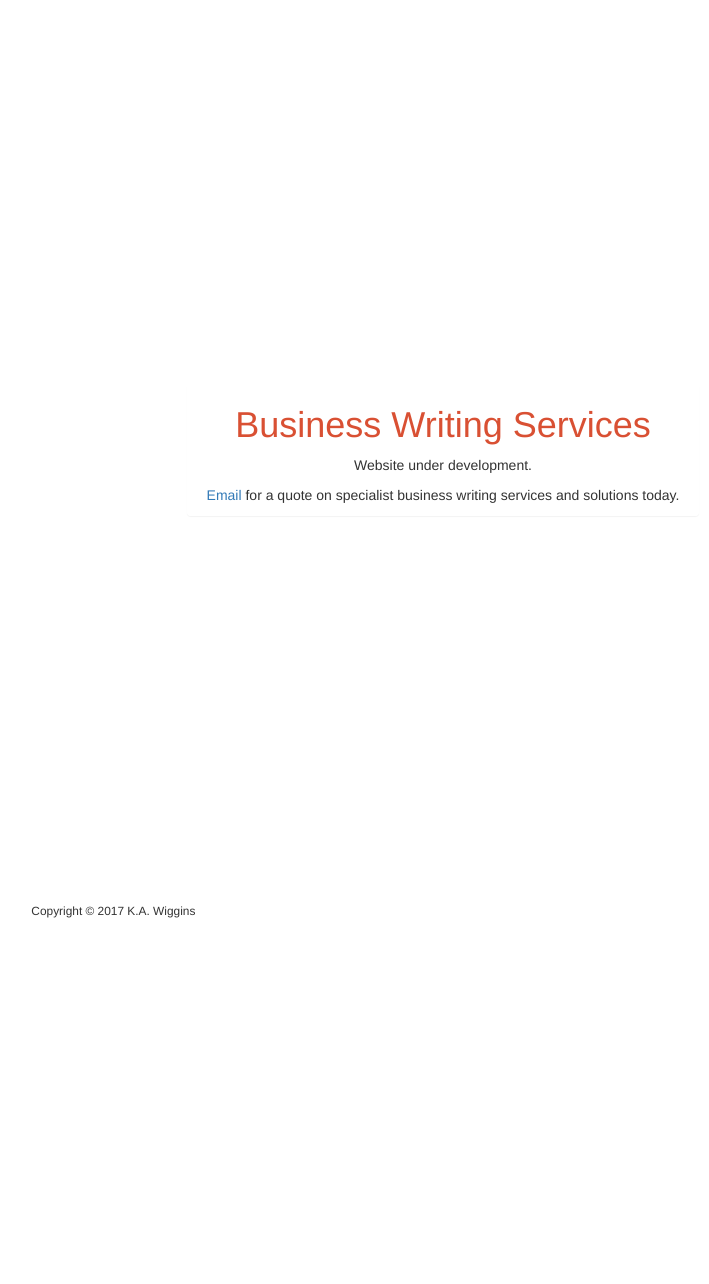
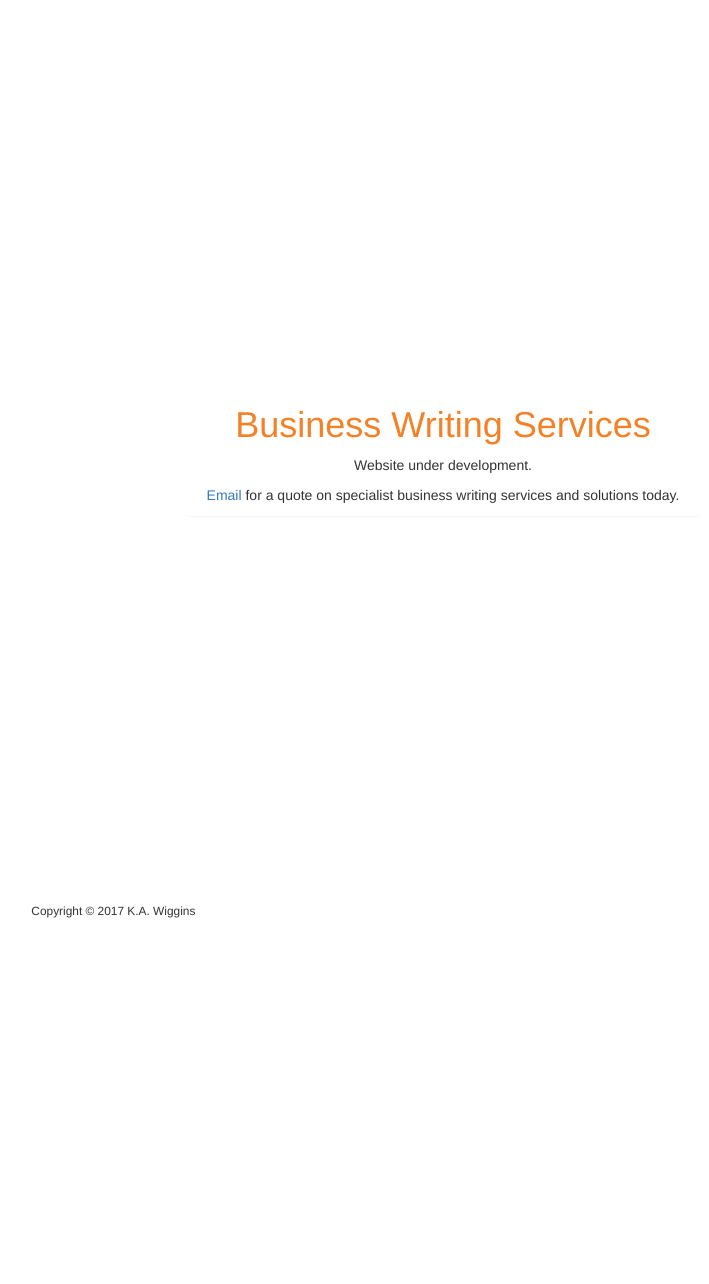
Before and after one commit to kaiewiggins/businesswriting, a Jekyll site: the page built from index.html, in a window 1280 px wide. Shown: the whole page, without its empty margins (197-906 px from the left). Built offline with Jekyll 4.4.1, drawn with Linux system fonts in a browser that asks for light colours; nearby versions of some CDN libraries.

Commit message:
Update main.css

```diff
--- a/css/main.css
+++ b/css/main.css
@@ -3,11 +3,11 @@ body, html {
    height: 100%;
   }
 
-  h1 {color: #d95033;
+  h1 {color: #f48028;
   text-align: center;
   }
 
-h2,h3,h4 {color: #d95033;}
+h2,h3,h4 {color: #f48028;}
 
 .affix { z-index: 9998;
   top: 30px;
```
